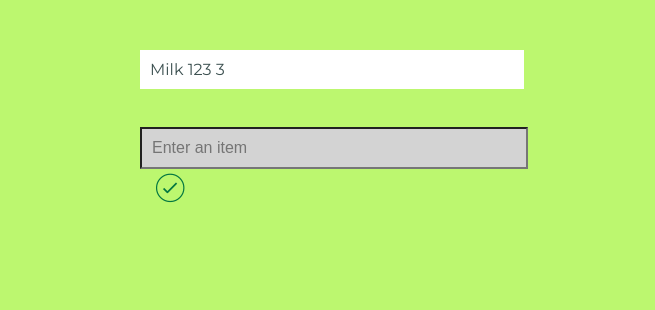
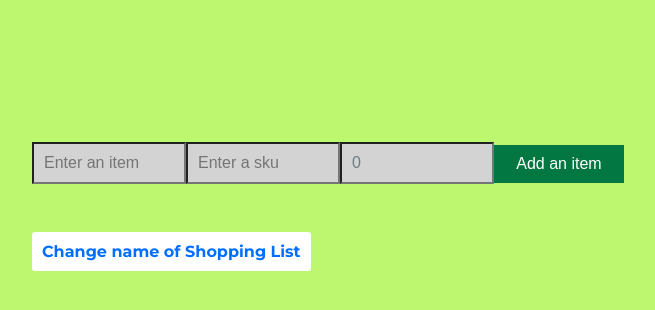
Before and after one commit to EricAnspach/vue-shopping-list, a Vue app: page / in a window 1280 px wide. Shown: the top 310 px of the page, without its empty margins (308-963 px from the left). Built offline with nearby package versions, Linux system fonts and the light colour scheme.

Commit message:
Adding list name code

```diff
--- a/package.json
+++ b/package.json
@@ -8,7 +8,8 @@
     "lint": "vue-cli-service lint"
   },
   "dependencies": {
-    "vue": "^2.5.16"
+    "vue": "^2.5.16",
+    "vue-router": "^3.0.1"
   },
   "devDependencies": {
     "@vue/cli-plugin-babel": "^3.0.0-rc.10",
--- a/src/App.vue
+++ b/src/App.vue
@@ -1,16 +1,28 @@
 <template>
   <div id="app">
-    <ShoppingList />
+    <router-view></router-view>
   </div>
 </template>
 
 <script>
 import ShoppingList from './components/ShoppingList.vue'
+import Welcome from './components/Welcome.vue'
 
 export default {
   name: 'app',
   components: {
-    ShoppingList
+    ShoppingList,
+    Welcome
+  },
+  data() {
+        return {
+        listName: ''
+    }
+  },
+  methods: {
+      nameList() {
+          this.listName = listName;
+      }
   }
 }
 </script>
@@ -32,7 +44,7 @@ body, html {
   height: 100%;
 }
 #app {
-    width: 30%;
+    width: 600px;
 }
 
 nav {
--- a/src/components/ShoppingList.vue
+++ b/src/components/ShoppingList.vue
@@ -1,20 +1,28 @@
 <template>
   <div class="hello">
     <div class="holder">
-
-      <ul>
-        <li v-for="(data, index) in listItems" :key='index'>{{ data.listItem }}  {{ data.sku }}  {{ data.price }}</li>
-      </ul>
+      <p>{{ listName }}</p>
+      <form>
+        <input type="text" placeholder="Enter an item" v-model="listItem.item">
+        <input type="text" placeholder="Enter a sku" v-model="listItem.sku">
+        <input type="text" placeholder="Enter a price" v-model="listItem.price">
+        <button class="add__button" @click.prevent="addItem">
+          Add an item
+        </button>
+      </form>
 
       <br><br>
 
-      <form @submit.prevent="addItem">
-        <input type="text" placeholder="Enter an item" v-model="listItem">
-        <!--
-        <input type="text" placeholder="Enter a sku" v-model="sku">
-        <input type="text" placeholder="Enter a price" v-model="price"> -->
-        <button class="add__button"><i class="ion-ios-checkmark-outline"></i></button>
-      </form>
+      <ul>
+          <li v-for="(data, index) in listItems" :key="index">{{ data.item }}, SKU: {{ data.sku }}, Price: {{ data.price }}
+            <i class="fa fa-minus-circle" v-on:click="remove(index)"></i>
+          </li>
+      </ul>
+
+      <nav>
+        <router-link to="/welcome">Change name of Shopping List</router-link>
+      </nav>
+
     </div>
   </div>
 </template>
@@ -24,28 +32,26 @@ export default {
   name: 'ShoppingList',
   data() {
     return {
-      listItem: '',
-      listItems: [
-        { "listItem": "Milk", "sku": 123, "price": 3 }
-      ]
+      listItem: {
+        item: '',
+        sku: '',
+        price: 0
+      },
+      listItems: []
     }
-    var input = getInput();
-
   },
   methods: {
-    getInput() {
-      return {
-        listItem: this.listItem,
-        sku: this.sku,
-        price: this.price
-      }
+    addItem() {
+      this.listItems.push(
+        {item: this.listItem.item, sku: this.listItem.sku, price: this.listItem.price}
+        );
+
+      this.item = '';
+      this.sku = '';
+      this.price = '';
     },
-    addItem() {
-      this.listItems.push(input);
-      /*
-      this.listItem = '';
-      this.sku = '';
-      this.price = ''; */
+    remove(id) {
+      this.listItems.splice(id,1);
     }
   }
 }
@@ -53,6 +59,8 @@ export default {
 
 <!-- Add "scoped" attribute to limit CSS to this component only -->
 <style scoped>
+@import "https://maxcdn.bootstrapcdn.com/font-awesome/4.7.0/css/font-awesome.min.css";
+
 .holder {
     background: rgb(188, 247, 111);
   }
@@ -64,7 +72,7 @@ export default {
   }
 
   ul li {
-    padding: 10px;
+    padding: 20px;
     font-size: 1em;
     background-color: white;
     color: #3E5252;
@@ -81,7 +89,7 @@ export default {
   }
 
   input {
-    width: calc(100% - 20px);
+    width: 130px;
     padding: 10px;
     font-size: 1em;
     background-color: lightgrey;
@@ -118,14 +126,16 @@ i {
 }
 
 .add__button {
-    font-size: 35px;
-    background: none;
+  width: 130px;
+  font-size: 1em;
+  background: rgb(3, 119, 65);
   border: none;
-    color: rgb(3, 119, 65);
+  color: white;
   cursor: pointer;
   display: inline-block;
   vertical-align: middle;
   line-height: 1.1;
-    margin-left: 10px;
+  margin-left: 0px;
+  padding: 10px;
 }
 </style>
--- /dev/null
+++ b/src/components/Welcome.vue
@@ -0,0 +1,54 @@
+<template>
+    <div>
+        <h1>Welcome to the Shopping List App</h1>
+        <br><br>
+        <p>Give your Shopping List a name</p>
+
+        <form>
+            <input type="text" placeholder="Enter the name of your shopping list" v-model="listName">
+            <button class="name__button" @click.prevent="addItem">
+          Enter
+        </button>
+        </form>
+        <br><br><br>
+        <nav>
+            <router-link to="/">Add Items to Shopping List</router-link>
+        </nav>
+        {{ listName }}
+    </div>
+</template>
+
+<script>
+export default {
+      data() {
+        return {
+        listName: ''
+    }
+  }
+}
+</script>
+
+
+<style>
+  input {
+    width: 300px;
+    padding: 10px;
+    font-size: 1em;
+    background-color: lightgrey;
+    color: #687F7F;
+  }
+
+  .name__button {
+  width: 130px;
+  font-size: 1em;
+  background: rgb(3, 119, 65);
+  border: none;
+  color: white;
+  cursor: pointer;
+  display: inline-block;
+  vertical-align: middle;
+  line-height: 1.1;
+  margin-left: 0px;
+  padding: 10px;
+}
+</style>
--- a/src/main.js
+++ b/src/main.js
@@ -1,10 +1,12 @@
 import Vue from 'vue'
 import App from './App.vue'
 import VeeValidate from 'vee-validate';
+import router from './router'
 
 Vue.use(VeeValidate);
 Vue.config.productionTip = false
 
 new Vue({
+  router,
   render: h => h(App)
 }).$mount('#app')
--- /dev/null
+++ b/src/router.js
@@ -0,0 +1,21 @@
+import Vue from 'vue'
+import Router from 'vue-router'
+import ShoppingList from './components/ShoppingList.vue'
+import Welcome from './components/Welcome.vue'
+
+Vue.use(Router)
+
+export default new Router({
+    routes: [
+        {
+            path: '/',
+            name: 'shoppingList',
+            component: ShoppingList
+        },
+        {
+            path: '/welcome',
+            name: 'welcome',
+            component: Welcome
+        }
+    ]
+})
```
Also changed, not shown: 1 other file (tests, documents, lock files or other folders). Lines whose indentation alone changed are shown as unchanged.
